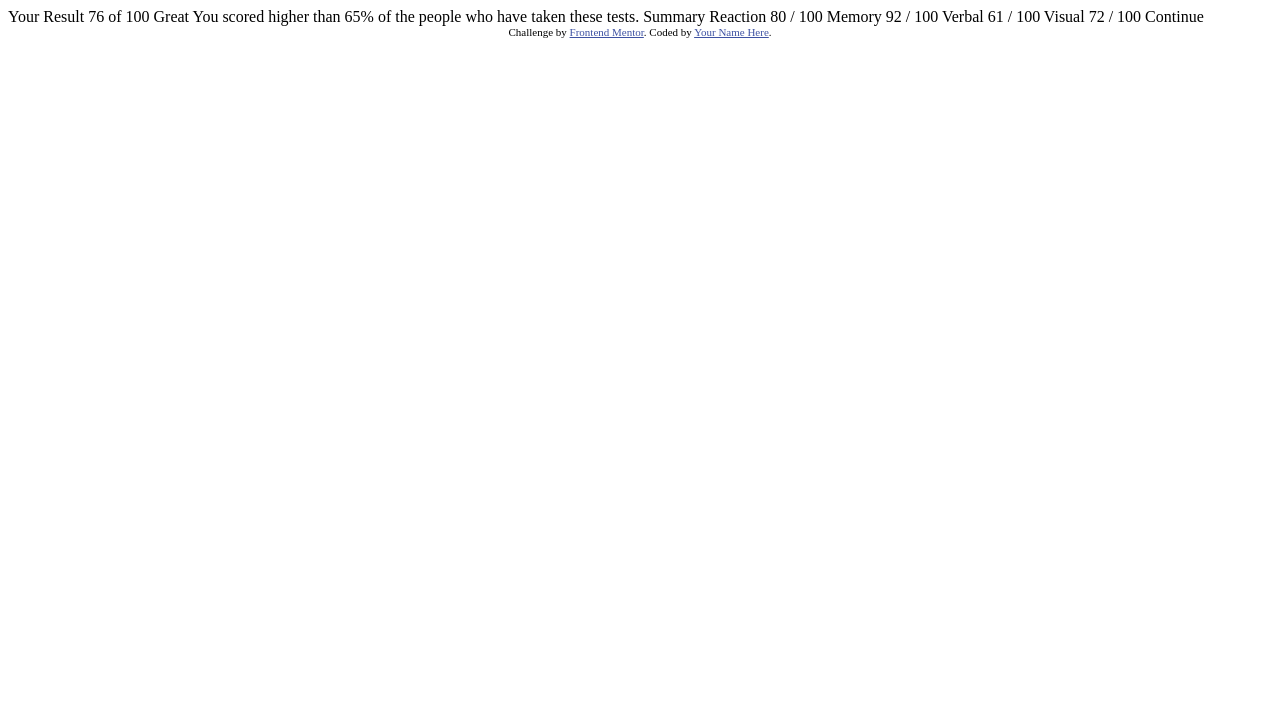
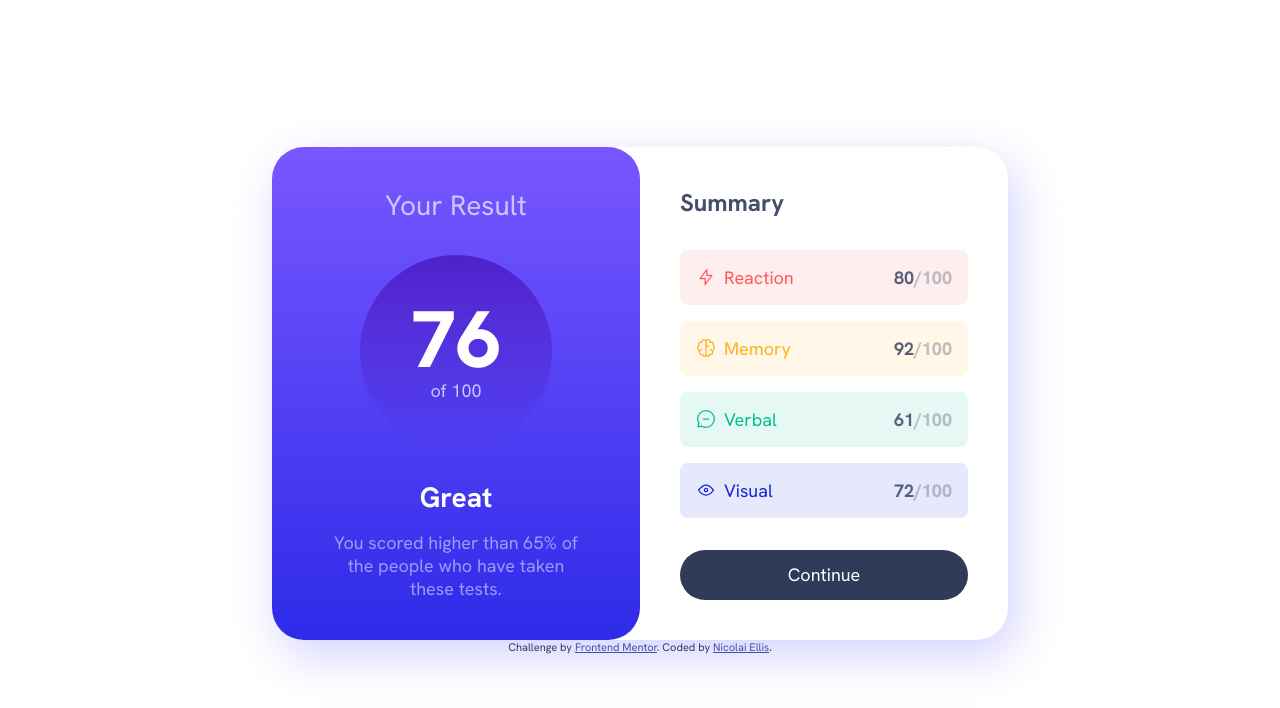
Before and after one commit to MonstersInc-sudo/silver-invention, a plain HTML site: page index.html in a window 1280 px wide. Drawn offline with Linux system fonts and the light colour scheme.

Commit message:
Finish styling FEM project.

```diff
--- a/index.html
+++ b/index.html
@@ -1,47 +1,164 @@
 <!DOCTYPE html>
 <html lang="en">
   <head>
-  <meta charset="UTF-8">
-  <meta name="viewport" content="width=device-width, initial-scale=1.0"> <!-- displays site properly based on user's device -->
+    <meta charset="UTF-8" />
+    <meta name="viewport" content="width=device-width, initial-scale=1.0" />
+    <!-- displays site properly based on user's device -->
 
-  <link rel="icon" type="image/png" sizes="32x32" href="./assets/images/favicon-32x32.png">
+    <link
+      rel="icon"
+      type="image/png"
+      sizes="32x32"
+      href="./assets/images/favicon-32x32.png"
+    />
+    <link rel="stylesheet" href="style.css"/>
 
     <title>Frontend Mentor | Results summary component</title>
 
     <!-- Feel free to remove these styles or customise in your own stylesheet 👍 -->
     <style>
-    .attribution { font-size: 11px; text-align: center; }
-    .attribution a { color: hsl(228, 45%, 44%); }
+      .attribution {
+        font-size: 11px;
+        text-align: center;
+      }
+      .attribution a {
+        color: hsl(228, 45%, 44%);
+      }
     </style>
   </head>
   <body>
+    <main>
+      <div class="result-summary">
+        <div class="results grid-flow" data-spacing="large">
+          <h1 class="section-title">Your Result</h1>
+          <p class="result-score"><span>76</span> of 100</p>
+          <div class="grid-flow">
+            <p class="result-rank">Great</p>
+            <p class="result-description">
+              You scored higher than 65% of the people who have taken these
+              tests.
+            </p>
+          </div>
+        </div>
 
-  Your Result
-  76
-  of 100
+        <div class="summary grid-flow" data-spacing="large">
+          <h2 class="section-title-summary">Summary</h2>
+          <div class="grid-flow">
+            <div class="summary-item" data-item-type="accent-1">
+              <div class="summary-name">
+                <svg
+                  xmlns="http://www.w3.org/2000/svg"
+                  width="20"
+                  height="20"
+                  fill="none"
+                  viewBox="0 0 20 20"
+                >
+                  <path
+                    stroke-linecap="round"
+                    stroke-linejoin="round"
+                    stroke-width="1.25"
+                    d="M10.833 8.333V2.5l-6.666 9.167h5V17.5l6.666-9.167h-5Z"
+                  />
+                </svg>
+                <h3>Reaction</h3>
+              </div>
+              <p class="summary-score"><span>80</span>/100</p>
+            </div>
+            <div class="summary-item" data-item-type="accent-2">
+              <div class="summary-name">
+                <svg
+                  xmlns="http://www.w3.org/2000/svg"
+                  width="20"
+                  height="20"
+                  fill="none"
+                  viewBox="0 0 20 20"
+                >
+                  <path
 
-  Great
-  You scored higher than 65% of the people who have taken these tests.
+                    stroke-linecap="round"
+                    stroke-linejoin="round"
+                    stroke-width="1.25"
+                    d="M5.833 11.667a2.5 2.5 0 1 0 .834 4.858"
+                  />
+                  <path
 
-  Summary
+                    stroke-linecap="round"
+                    stroke-linejoin="round"
+                    stroke-width="1.25"
+                    d="M3.553 13.004a3.333 3.333 0 0 1-.728-5.53m.025-.067a2.083 2.083 0 0 1 2.983-2.824m.199.054A2.083 2.083 0 1 1 10 3.75v12.917a1.667 1.667 0 0 1-3.333 0M10 5.833a2.5 2.5 0 0 0 2.5 2.5m1.667 3.334a2.5 2.5 0 1 1-.834 4.858"
+                  />
+                  <path
 
-  Reaction
-  80 / 100
+                    stroke-linecap="round"
+                    stroke-linejoin="round"
+                    stroke-width="1.25"
+                    d="M16.447 13.004a3.334 3.334 0 0 0 .728-5.53m-.025-.067a2.083 2.083 0 0 0-2.983-2.824M10 3.75a2.085 2.085 0 0 1 2.538-2.033 2.084 2.084 0 0 1 1.43 2.92m-.635 12.03a1.667 1.667 0 0 1-3.333 0"
+                  />
+                </svg>
+                <h3>Memory</h3>
+              </div>
+              <p class="summary-score"><span>92</span>/100</p>
+            </div>
+            <div class="summary-item" data-item-type="accent-3">
+              <div class="summary-name">
+                <svg
+                  xmlns="http://www.w3.org/2000/svg"
+                  width="20"
+                  height="20"
+                  fill="none"
+                  viewBox="0 0 20 20"
+                >
+                  <path
 
-  Memory
-  92 / 100
+                    stroke-linecap="round"
+                    stroke-linejoin="round"
+                    stroke-width="1.25"
+                    d="M7.5 10h5M10 18.333A8.333 8.333 0 1 0 1.667 10c0 1.518.406 2.942 1.115 4.167l-.699 3.75 3.75-.699A8.295 8.295 0 0 0 10 18.333Z"
+                  />
+                </svg>
+                <h3>Verbal</h3>
+              </div>
+              <p class="summary-score"><span>61</span>/100</p>
+            </div>
+            <div class="summary-item" data-item-type="accent-4">
+              <div class="summary-name">
+                <svg
+                  xmlns="http://www.w3.org/2000/svg"
+                  width="20"
+                  height="20"
+                  fill="none"
+                  viewBox="0 0 20 20"
+                >
+                  <path
 
-  Verbal
-  61 / 100
+                    stroke-linecap="round"
+                    stroke-linejoin="round"
+                    stroke-width="1.25"
+                    d="M10 11.667a1.667 1.667 0 1 0 0-3.334 1.667 1.667 0 0 0 0 3.334Z"
+                  />
+                  <path
 
-  Visual
-  72 / 100
-
-  Continue
+                    stroke-linecap="round"
+                    stroke-linejoin="round"
+                    stroke-width="1.25"
+                    d="M17.5 10c-1.574 2.492-4.402 5-7.5 5s-5.926-2.508-7.5-5C4.416 7.632 6.66 5 10 5s5.584 2.632 7.5 5Z"
+                  />
+                </svg>
+                <h3>Visual</h3>
+              </div>
+              <p class="summary-score"><span>72</span>/100</p>
+            </div>
+          </div>
+          <button class="button">Continue</button>
+        </div>
+      </div>
 
       <div class="attribution">
-    Challenge by <a href="https://www.frontendmentor.io?ref=challenge" target="_blank">Frontend Mentor</a>.
-    Coded by <a href="#">Your Name Here</a>.
+        Challenge by
+        <a href="https://www.frontendmentor.io?ref=challenge" target="_blank"
+          >Frontend Mentor</a
+        >. Coded by <a href="https://nicolaiellis.me/">Nicolai Ellis</a>.
       </div>
+    </main>
   </body>
 </html>
--- /dev/null
+++ b/style.css
@@ -0,0 +1,225 @@
+@font-face {
+  font-family: "HankenGrotesk";
+  font-display: swap;
+  font-weight: 100 900;
+  src: url("assets/fonts/HankenGrotesk-VariableFont_wght.ttf")
+    format("truetype");
+}
+
+:root {
+
+
+    --clr-neutral-white: hsl(0,0%,100%);
+    --clr-neutral-pale-blue: hsl(221,100%,96%);
+    --clr-neutral-light-lavender: hsl(241,100%,89%);
+    --clr-neutral-dark-gray-blue: hsl(224,30%,27%);
+
+    --clr-gradient-light-slate-blue: hsl(252,100%,67%);
+    --clr-gradient-light-royal-blue: hsl(241,81%,54%);
+    --clr-gradient-violet-blue: hsla(256,72%,46%,1);
+    --clr-gradient-persian-blue: hsla(241,72%,46%,0);
+
+    --clr-primary-light-red: 0,100%,67%;
+    --clr-primary-orangey-yellow: 39,100%,56%;
+    --clr-primary-green-teal: 166,100%,37%;
+    --clr-primary-cobalt-blue:234,85%,45%;
+
+    --neutral-light-lavender: 241,100%,89%;
+    --neutral-dark-gray-blue:224,30%,27%;
+    --neutral-pale-blue: 221,100%,96%;
+    --font-family-default: 'HankenGrotesk';
+
+    --fw-regular: 500;
+    --fw-bold: 700;
+    --fw-black: 800;
+
+    --fs-400: 1.125rem;
+    --fs-500: 1.25rem;
+    --fs-600: 1.5rem;
+    --fs-700: 1.75rem;
+    --fs-800: 2rem;
+    --fs-900: 5rem;
+}
+
+*,
+*::before,
+*::after {
+    box-sizing: border-box;
+}
+
+* {
+    margin: 0;
+    font:inherit;
+}
+
+img,svg {
+    display: block;
+    max-width: 100%;
+}
+
+body {
+    font-family: var(--font-family-default);
+    font-size: var(--fs-400);
+    color: var(--clr-neutral-dark-gray-blue);
+}
+
+@media (min-width: 600px) {
+    body {
+        min-height: 100vh;
+        display: grid;
+        place-items: center;
+    }
+}
+
+.grid-flow {
+
+    display: grid;
+    align-content: start;
+    gap: 1rem;
+}
+
+.grid-flow[data-spacing="large"] {
+    gap: 2rem;
+}
+
+.section-title {
+    font-weight: var(--clr-neutral-light-lavender);
+    font-size: var(--fs-700);
+}
+
+.button {
+    color: var(--clr-neutral-white);
+    background-color: var(--clr-neutral-dark-gray-blue);
+    padding: 1rem 2rem;
+    border-radius: 100vw;
+    border:0;
+    line-height: 1;
+    cursor: pointer;
+}
+
+.button:hover,
+.button:focus-visible {
+    background-color: var(--clr-gradient-light-royal-blue);
+}
+
+.result-summary {
+    --border-radius: 2rem;
+    --padding: 2.5rem;
+    max-width: 46rem;
+    display: grid;
+}
+
+@media (min-width: 600px) {
+    .result-summary {
+        margin-inline: 1rem;
+        grid-template-columns: 1fr 1fr;
+        border-radius: var(--border-radius);
+        box-shadow: .5rem 1rem 3rem hsla(241, 100%, 89%, .8)
+
+    }
+}
+
+
+.results {
+    text-align: center;
+    padding: var(--padding) calc(var(--padding)*1.5);;
+    color: var(--clr-neutral-light-lavender);
+    border-radius: 0 0 var(--border-radius) var(--border-radius);
+    background: linear-gradient(var(--clr-gradient-light-slate-blue),var(--clr-gradient-light-royal-blue))
+}
+
+@media (min-width: 600px) {
+    .results {
+            border-radius: var(--border-radius);
+    }
+}
+
+.result-score {
+    display: grid;
+    place-content: center;
+    width: 12rem;
+    margin-inline: auto;
+    background: linear-gradient(var(--clr-gradient-violet-blue),var(--clr-gradient-persian-blue));
+    aspect-ratio: 1/1;
+    border-radius: 50%
+}
+
+.result-score span {
+    display: block;
+    font-size: var(--fs-900);
+    font-weight: var(--fw-black);
+    line-height: 1;
+    color: var(--clr-neutral-white)
+}
+
+.result-rank {
+    color: var(--clr-neutral-white);
+    font-size: var(--fs-700);
+    font-weight: var(--fw-bold);
+}
+
+.result-description {
+    color: hsl(var(--neutral-light-lavender),.7);
+
+
+}
+
+.summary {
+    padding: var(--padding);
+}
+
+.summary-item {
+    display: flex;
+    justify-content: space-between;
+    align-items: center;
+    padding: 1rem;
+    border-radius: .5rem;
+    background-color: hsl(var(--item-color), .1);
+    color: hsl(var(--item-color));
+}
+
+.section-title-summary {
+    color: hsl(var(--neutral-dark-gray-blue),.9);
+    font-weight: var(--fw-bold);
+    font-size: var(--fs-600);
+}
+.summary-item svg {
+    stroke: hsl(var(--item-color));
+}
+
+
+.summary-name {
+    display: flex;
+    align-items: center;
+    flex-wrap: wrap;
+    gap: .5rem;
+}
+
+.summary-item[data-item-type="accent-1"] {
+    --item-color: var(--clr-primary-light-red);
+}
+
+
+.summary-item[data-item-type="accent-2"] {
+    --item-color: var(--clr-primary-orangey-yellow);
+}
+
+
+.summary-item[data-item-type="accent-3"] {
+    --item-color: var(--clr-primary-green-teal);
+}
+
+
+.summary-item[data-item-type="accent-4"] {
+    --item-color: var(--clr-primary-cobalt-blue);
+}
+
+.summary-score {
+    font-weight: var(--fw-black);
+    color: hsl(var(--neutral-dark-gray-blue), .3);
+}
+
+.summary-score span {
+    font-weight: var(--fw-bold);
+    color: hsl(var(--neutral-dark-gray-blue),.8);
+}
```
Lines whose indentation alone changed are shown as unchanged.
